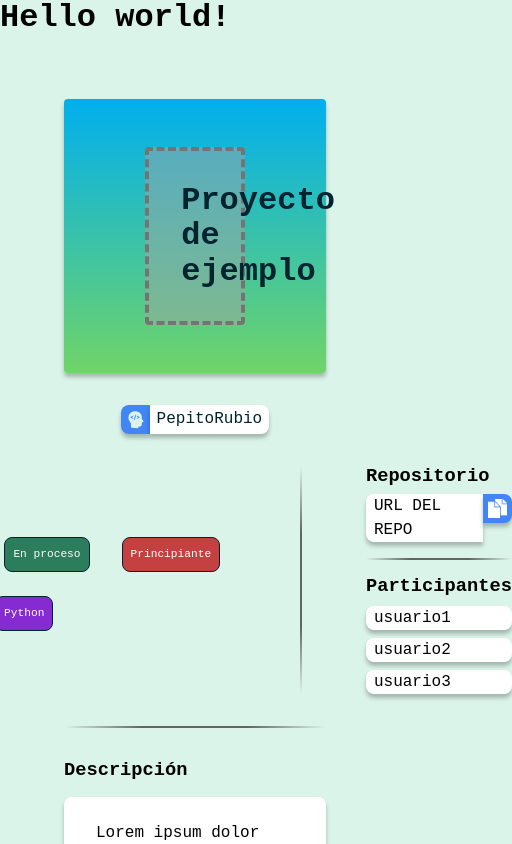
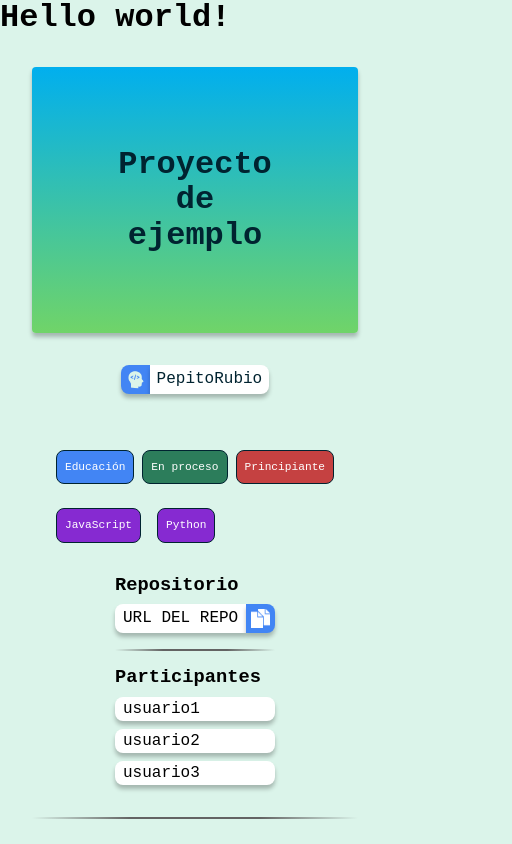
Before and after one commit to JavierBrizuela/exceso_de_iteraciones, a React (Vite) app in the folder Frontend/: page /projectdetails in a window 390 px wide. Shown: the top 844 px of the page, 512 px wide, since content can reach past the window. Built offline with nearby package versions, Linux system fonts and the light colour scheme; a web font is replaced by a local one.

Commit message:
Add more styles to ProjectDetails.css

```diff
--- a/Frontend/src/routes/ProjectDetails/ProjectDetails.css
+++ b/Frontend/src/routes/ProjectDetails/ProjectDetails.css
@@ -29,6 +29,8 @@
 
 .project-title-text {
   font-size: 2rem;
+  display: flex;
+  justify-content: center;
 }
 
 .project-username-info {
@@ -264,3 +266,36 @@
   font-weight: bold;
   max-width: 220px;
 }
+
+.button-request-join:hover {
+  cursor: pointer;
+  transform: scale(1.05);
+  background-color: var(--font-color);
+  color: var(--dark-blue);
+}
+
+@media (max-width: 500px) {
+  .project-title-shadow {
+    background: none;
+    border-radius: initial;
+    border-color: transparent;
+    border-width: initial;
+    border-style: none;
+    width: initial;
+  }
+
+  .project-tags-type-difficulty {
+    gap: 0.5rem;
+  }
+}
+
+@media (max-width: 775px) {
+  .project-wrapper {
+    padding: 2rem;
+  }
+
+  .project-basic-info {
+    flex-direction: column;
+    gap: 0.5rem;
+  }
+}
```
